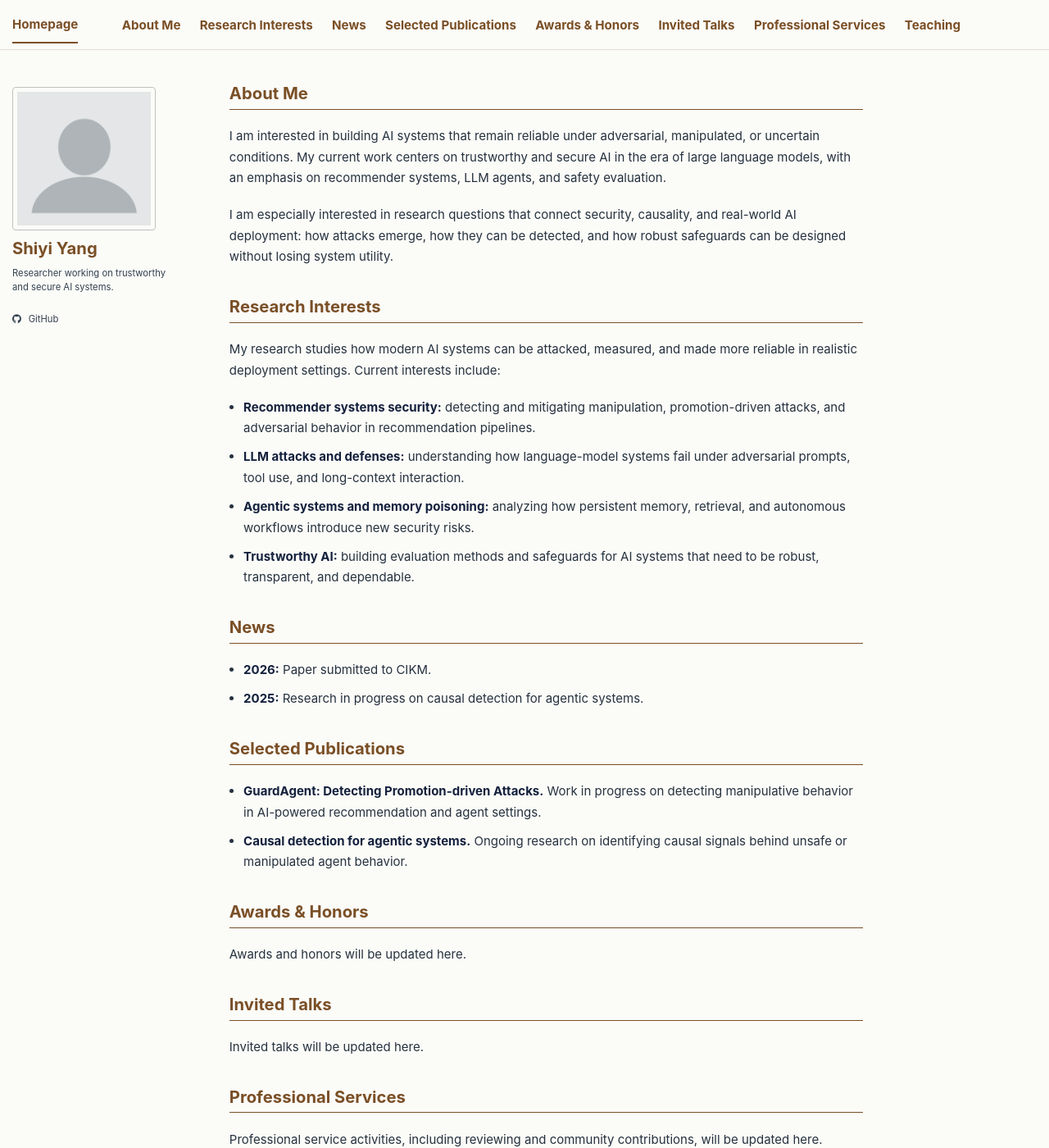
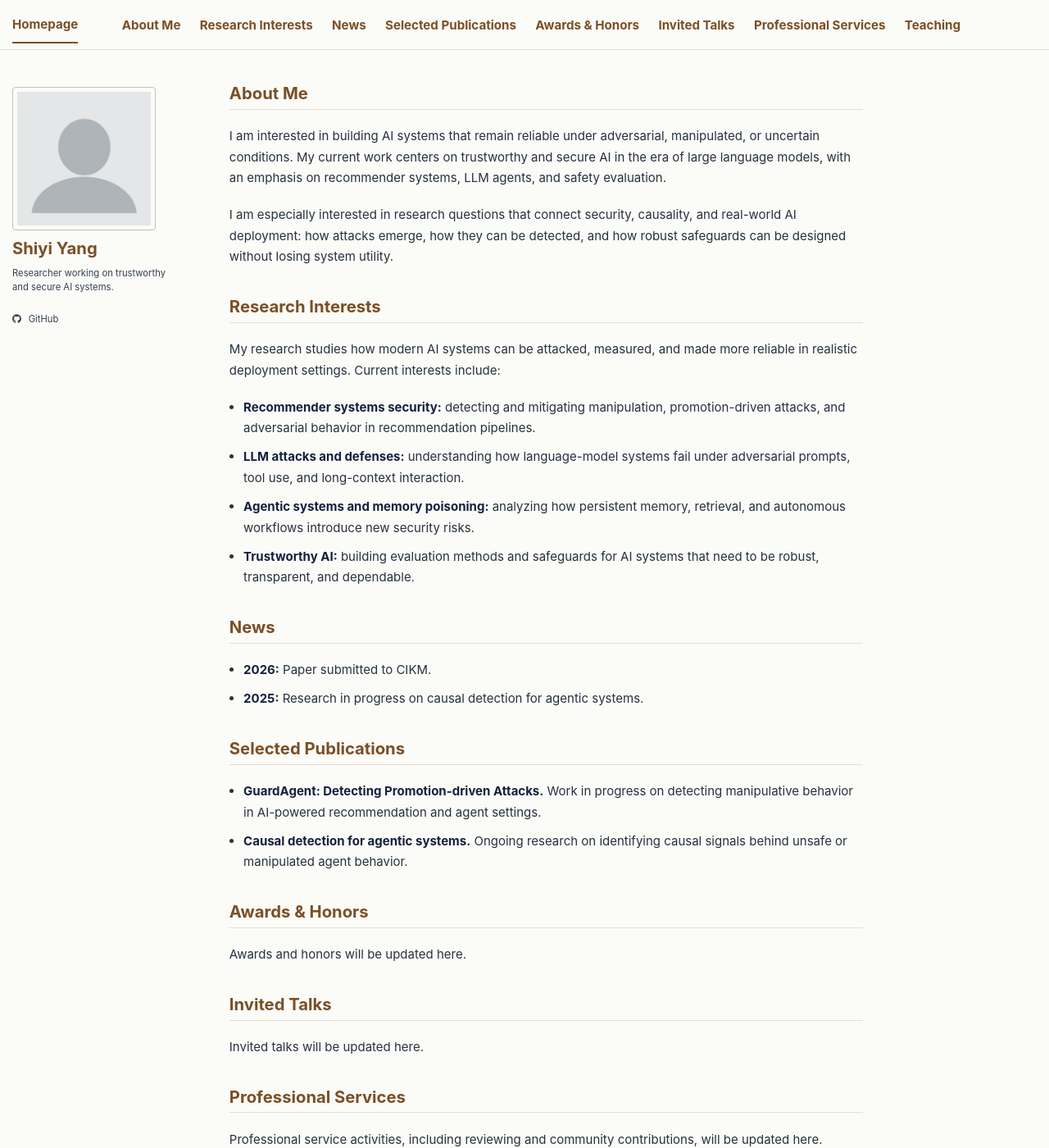
Before and after one commit to shiyiyang-ai/shiyiyang-ai.github.io, a Jekyll site: the page built from _pages/about.md, in a window 1280 px wide and 1400 px high. Shown: the whole window at 82% size. Built offline with Jekyll 4.4.1, drawn with Linux system fonts in a browser that asks for light colours; a script bundle is joined from its source files by our own code; library files that are not in the unit come from our copies.

Commit message:
Match section rules to masthead divider

```diff
--- a/assets/css/main.scss
+++ b/assets/css/main.scss
@@ -117,7 +117,7 @@ body {
   margin-top: 1.8em;
   padding-bottom: 0.3em;
   color: #7a4f26;
-  border-bottom: 1px solid #7a4f26;
+  border-bottom: 1px solid #e4ded2;
   font-size: 1.35em;
 }
 
```
